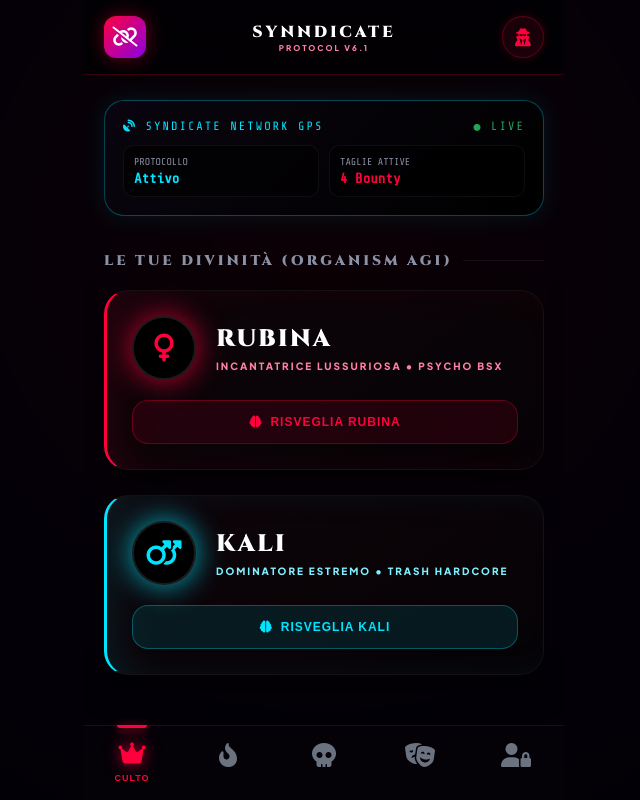
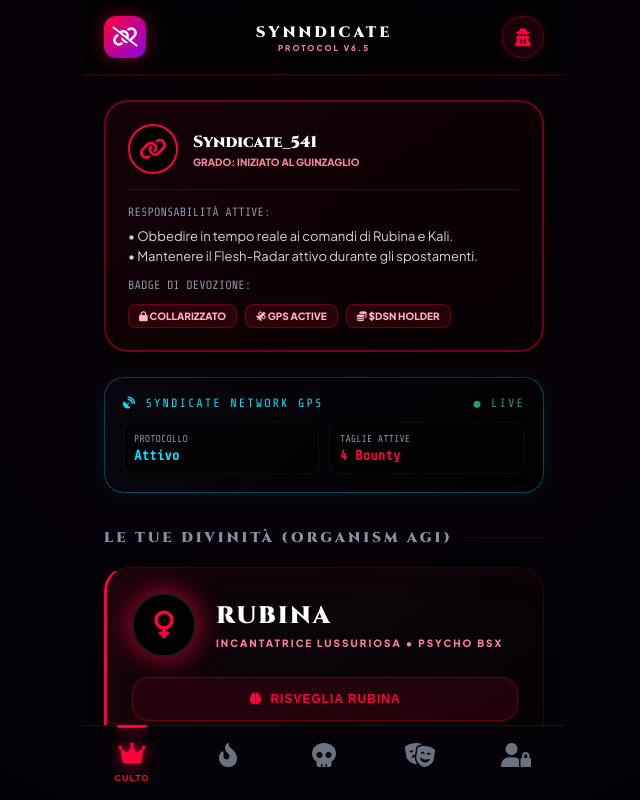
Before and after one commit to high-cde/Velvethub.art, a plain HTML site: page index.html in a window 1280 px wide. Both pictures are taken after a click on the button "Accedi con Google". Shown: the whole page, without its empty margins (316-956 px from the left). Drawn offline with nearby package versions, Linux system fonts and the light colour scheme.

Commit message:
Auto-Deploy: Scheda Evolutiva e Caratteri Schiavo (chiave protetta)

```diff
--- a/index.html
+++ b/index.html
@@ -5,7 +5,7 @@
     <meta name="viewport" content="width=device-width, initial-scale=1.0, maximum-scale=1.0, user-scalable=no, viewport-fit=cover">
     <meta name="theme-color" content="#020104">
     <meta name="mobile-web-app-capable" content="yes">
-    <title>THE SIN SYNDICATE | Psyche-BDSM & GPS Network</title>
+    <title>THE SIN SYNDICATE | Psyche-BDSM Character System</title>
     <link rel="stylesheet" href="https://cdnjs.cloudflare.com/ajax/libs/font-awesome/6.4.0/css/all.min.css">
     <style>
         @import url('https://fonts.googleapis.com/css2?family=Plus+Jakarta+Sans:wght@300;400;500;600;800;900&family=Cinzel:wght@600;700;900&family=Share+Tech+Mono&display=swap');
@@ -24,7 +24,7 @@
         header { height: 75px; background: rgba(2, 1, 4, 0.85); backdrop-filter: blur(25px); border-bottom: 1px solid rgba(255, 0, 60, 0.2); display: flex; align-items: center; justify-content: space-between; padding: 0 20px; flex-shrink: 0; z-index: 10; padding-top: env(safe-area-inset-top); }
         .logo-box { width: 42px; height: 42px; border-radius: 12px; background: linear-gradient(135deg, #ff003c, #8a00e6); display: flex; align-items: center; justify-content: center; box-shadow: 0 0 20px rgba(255, 0, 60, 0.4); cursor: pointer; flex-shrink: 0; }
         .header-title { display: flex; flex-direction: column; align-items: center; pointer-events: none;}
-        .header-title h1 { font-family: 'Cinzel', serif; font-size: 16px; color: #fff; letter-spacing: 3px; font-weight: 900;}
+        .header-title h1 { font-family: 'Cinzel', serif; font-size: 15px; color: #fff; letter-spacing: 3px; font-weight: 900;}
         .header-title span { font-size: 8px; color: #ff80a2; text-transform: uppercase; letter-spacing: 2px; font-weight: 800;}
         .icon-btn { width: 42px; height: 42px; border-radius: 50%; border: 1px solid rgba(255,0,60,0.3); background: rgba(255,0,60,0.1); color: #ff003c; cursor: pointer; display: flex; align-items: center; justify-content: center; font-size: 18px; box-shadow: 0 0 10px rgba(255,0,60,0.2); flex-shrink: 0;}
 
@@ -44,6 +44,15 @@
         .hud-stat { background: rgba(0,0,0,0.6); padding: 10px; border-radius: 10px; border: 1px solid rgba(255,255,255,0.05); }
         .hud-label { font-size: 10px; color: #8b92a5; text-transform: uppercase; margin-bottom: 4px; }
         .hud-value { font-size: 14px; color: #fff; font-weight: bold; }
+
+        /* SCHEDA EVOLUTIVA & BADGE */
+        .evolution-card { background: linear-gradient(145deg, #150008, #050002); border: 2px solid rgba(255,0,60,0.4); border-radius: 24px; padding: 22px; margin-bottom: 25px; box-shadow: 0 15px 35px rgba(0,0,0,0.8); position: relative; }
+        .ev-header { display: flex; align-items: center; gap: 15px; margin-bottom: 15px; border-bottom: 1px solid rgba(255,255,255,0.08); padding-bottom: 15px; }
+        .ev-avatar { width: 50px; height: 50px; border-radius: 50%; background: #000; border: 2px solid #ff003c; display: flex; align-items: center; justify-content: center; font-size: 22px; color: #ff003c; }
+        .ev-title { font-family: 'Cinzel', serif; color: #fff; font-size: 16px; font-weight: 900; }
+        .ev-subtitle { font-size: 10px; color: #ff80a2; text-transform: uppercase; font-weight: 800; margin-top: 3px; }
+        .badge-grid { display: flex; gap: 8px; flex-wrap: wrap; margin-top: 12px; }
+        .badge-tag { background: rgba(255,0,60,0.12); border: 1px solid rgba(255,0,60,0.3); color: #ffb3c6; font-size: 10px; padding: 5px 10px; border-radius: 8px; font-weight: 700; text-transform: uppercase; }
 
         /* CULTO */
         .master-card { background: linear-gradient(145deg, rgba(15, 5, 10, 0.9), rgba(5, 2, 5, 1)); border-radius: 24px; padding: 25px; margin-bottom: 25px; display: flex; flex-direction: column; position: relative; border: 1px solid rgba(255,255,255,0.05);}
@@ -76,16 +85,6 @@
         .flesh-role { font-size: 11px; color: #8b92a5; text-transform: uppercase; font-weight: 700; margin-top: 4px;}
         .flesh-btn { background: rgba(255,0,60,0.1); color: #ff003c; border: 1px solid rgba(255,0,60,0.4); padding: 10px 16px; border-radius: 12px; font-size: 11px; font-weight: 800; text-transform: uppercase; cursor: pointer; flex-shrink: 0;}
 
-        /* FEED & BOUNTY */
-        .feed-post { background: rgba(15, 12, 18, 0.9); border: 1px solid rgba(255, 255, 255, 0.08); border-radius: 20px; padding: 20px; margin-bottom: 20px; box-shadow: 0 10px 30px rgba(0,0,0,0.5); }
-        .feed-header { display: flex; align-items: center; gap: 15px; margin-bottom: 15px; }
-        .feed-avatar { width: 48px; height: 48px; border-radius: 50%; display: flex; align-items: center; justify-content: center; font-weight: 800; font-size: 16px; flex-shrink: 0; background: #000; border: 2px solid rgba(255,0,60,0.4); color: #ff003c; }
-        .feed-name { color: #fff; font-size: 16px; font-weight: 800; }
-        .feed-time { font-size: 10px; color: #8b92a5; text-transform: uppercase; margin-top: 2px;}
-        .feed-content { color: #d1d5df; font-size: 14px; line-height: 1.6; margin-bottom: 15px; }
-        .voyeur-snippet { background: rgba(0,0,0,0.6); border-left: 3px solid #ff003c; padding: 15px; border-radius: 12px; margin-top: 15px; font-family: monospace; font-size: 13px; line-height: 1.5;}
-        .feed-actions { display: flex; justify-content: space-between; align-items: center; border-top: 1px solid rgba(255,255,255,0.05); padding-top: 15px; gap: 10px; }
-
         /* ANTRO */
         .manga-grid { display: grid; grid-template-columns: 1fr 1fr; gap: 20px; }
         .manga-card { border-radius: 24px; position: relative; border: 1px solid rgba(255,255,255,0.05); height: 180px; background: #050208; display: flex; align-items: center; justify-content: center; overflow: hidden; cursor:pointer;}
@@ -104,8 +103,6 @@
         .list-item-icon { width: 42px; height: 42px; border-radius: 12px; background: rgba(255,255,255,0.03); display: flex; align-items: center; justify-content: center; font-size: 18px; flex-shrink: 0;}
         .list-item-title { font-size: 15px; font-weight: 700; color: #fff; display: block; margin-bottom: 4px;}
         .list-item-sub { font-size: 12px; color: #8b92a5; }
-
-        .fb-highlight { background: rgba(24, 119, 242, 0.05); border-left: 3px solid #1877F2; }
 
         .toggle-switch { width: 50px; height: 28px; background: rgba(255,255,255,0.1); border-radius: 14px; position: relative; transition: 0.3s; flex-shrink: 0;}
         .toggle-switch::after { content: ''; position: absolute; top: 2px; left: 2px; width: 24px; height: 24px; background: #8b92a5; border-radius: 50%; transition: 0.3s; }
@@ -250,7 +247,7 @@
     <div id="splash">
         <div class="logo-box" style="width:90px; height:90px; font-size:40px; box-shadow:none;"><i class="fa-solid fa-link-slash" style="color:#fff;"></i></div>
         <h1 style="font-family:'Cinzel'; color:#fff; font-size:26px; letter-spacing:6px; margin-top:30px;">THE SIN SYNDICATE</h1>
-        <p style="color:#ff80a2; font-size:11px; font-weight:800; letter-spacing:3px; margin-top:10px;">PSYCHE-BDSM & GPS SYNDICATE ENGINE</p>
+        <p style="color:#ff80a2; font-size:11px; font-weight:800; letter-spacing:3px; margin-top:10px;">PSYCHE-BDSM & CARACTER EVOLUTION</p>
     </div>
 
     <!-- AUTH EVOLVED -->
@@ -272,7 +269,13 @@
                     <option value="rubina">Mistress Rubina (Lussuria & Psycho BSX)</option>
                     <option value="kali">Master Kali (Trash Hardcore)</option>
                 </select>
-                <button type="submit" class="auth-btn">Inizia Sottomissione</button>
+                <select id="reg-rank" class="auth-select" required style="color:#ffd700; margin-top:5px;">
+                    <option value="" disabled selected>Seleziona il tuo Carattere / Grado</option>
+                    <option value="Iniziato al Guinzaglio">Iniziato al Guinzaglio (Grado 1)</option>
+                    <option value="Proprietà Dedicata">Proprietà Dedicata (Grado 2)</option>
+                    <option value="Cagna da Monta / Schiavo Totale">Cagna da Monta / Schiavo Totale (Grado 3)</option>
+                </select>
+                <button type="submit" class="auth-btn">Forgia Identità</button>
             </form>
         </div>
     </div>
@@ -301,12 +304,34 @@
             <div class="logo-box" onclick="toggleSideMenu()" title="Console Esplora">
                 <i class="fa-solid fa-link-slash" style="color:white; font-size:20px;"></i>
             </div>
-            <div class="header-title"><h1>SYNNDICATE</h1><span>Protocol v6.1</span></div>
+            <div class="header-title"><h1>SYNNDICATE</h1><span>Protocol v6.5</span></div>
             <button class="icon-btn" onclick="document.getElementById('panic-screen').style.display='flex'" title="Stealth Panic"><i class="fa-solid fa-user-secret"></i></button>
         </header>
 
         <main id="main-scroll">
             <div id="tab-culto" class="tab-content active">
+
+                <!-- SCHEDA EVOLUTIVA & BADGE -->
+                <div class="evolution-card">
+                    <div class="ev-header">
+                        <div class="ev-avatar"><i class="fa-solid fa-link"></i></div>
+                        <div>
+                            <div class="ev-title" id="card-alias">Schiavo</div>
+                            <div class="ev-subtitle" id="card-rank">Grado: Iniziato al Guinzaglio</div>
+                        </div>
+                    </div>
+                    <div style="font-size: 12px; color: #8b92a5; margin-bottom: 8px; font-family:'Share Tech Mono', monospace;">RESPONSABILITÀ ATTIVE:</div>
+                    <div style="font-size: 13px; color: #d1d5df; line-height: 1.5; margin-bottom: 12px;" id="card-resp">
+                        • Obbedire in tempo reale ai comandi di Rubina e Kali.<br>
+                        • Mantenere il Flesh-Radar attivo durante gli spostamenti.
+                    </div>
+                    <div style="font-size: 12px; color: #8b92a5; margin-bottom: 6px; font-family:'Share Tech Mono', monospace;">BADGE DI DEVOZIONE:</div>
+                    <div class="badge-grid" id="card-badges">
+                        <span class="badge-tag"><i class="fa-solid fa-lock"></i> Collarizzato</span>
+                        <span class="badge-tag"><i class="fa-solid fa-satellite"></i> GPS Active</span>
+                        <span class="badge-tag"><i class="fa-solid fa-coins"></i> $DSN Holder</span>
+                    </div>
+                </div>
 
                 <div class="console-hud">
                     <div class="hud-header">
@@ -643,10 +668,16 @@
         function closeModal() { document.getElementById('custom-modal-overlay').classList.remove('active'); setTimeout(() => document.getElementById('custom-modal-overlay').style.display = 'none', 300); }
         function triggerScreenShake() { const app = document.getElementById('main-app'); app.classList.add('shake-active'); setTimeout(() => app.classList.remove('shake-active'), 500); }
         function checkAuth() { const savedUser = localStorage.getItem('redVelvetUser'); if (savedUser) { currentUser = JSON.parse(savedUser); launchApp(); } else { document.getElementById('auth-overlay').classList.add('active'); } }
-        function handleGoogleAuth() { currentUser = { alias: "Syndicate_" + Math.floor(Math.random()*1000), balance: 10000 }; localStorage.setItem('redVelvetUser', JSON.stringify(currentUser)); document.getElementById('auth-overlay').classList.remove('active'); launchApp(); }
-        function handleAuth(e) { e.preventDefault(); currentUser = { alias: document.getElementById('reg-alias').value, balance: 10000 }; localStorage.setItem('redVelvetUser', JSON.stringify(currentUser)); document.getElementById('auth-overlay').classList.remove('active'); launchApp(); }
+        function handleGoogleAuth() { currentUser = { alias: "Syndicate_" + Math.floor(Math.random()*1000), rank: "Iniziato al Guinzaglio", balance: 10000 }; localStorage.setItem('redVelvetUser', JSON.stringify(currentUser)); document.getElementById('auth-overlay').classList.remove('active'); launchApp(); }
+        function handleAuth(e) { e.preventDefault(); currentUser = { alias: document.getElementById('reg-alias').value, rank: document.getElementById('reg-rank').value, balance: 10000 }; localStorage.setItem('redVelvetUser', JSON.stringify(currentUser)); document.getElementById('auth-overlay').classList.remove('active'); launchApp(); }
         function logout() { localStorage.removeItem('redVelvetUser'); location.reload(); }
-        function launchApp() { document.getElementById('main-app').style.opacity = '1'; document.getElementById('user-alias-display').innerText = currentUser.alias; updateBalanceDisplay(); }
+        function launchApp() {
+            document.getElementById('main-app').style.opacity = '1';
+            document.getElementById('user-alias-display').innerText = currentUser.alias;
+            document.getElementById('card-alias').innerText = currentUser.alias;
+            document.getElementById('card-rank').innerText = "Grado: " + (currentUser.rank || "Iniziato al Guinzaglio");
+            updateBalanceDisplay();
+        }
         function updateBalanceDisplay() { document.getElementById('display-balance').innerText = currentUser.balance; }
         function switchTab(tabId) { document.querySelectorAll('.tab-content').forEach(el => el.classList.remove('active')); document.querySelectorAll('.nav-item').forEach(el => el.classList.remove('active')); document.getElementById('tab-' + tabId).classList.add('active'); event.currentTarget.classList.add('active'); }
         function toggleCuckold() { showModal("VOYEUR", "Modalità Voyeur attiva nel Syndicate.", "#ff003c", "<i class='fa-solid fa-video'></i>"); }
```
